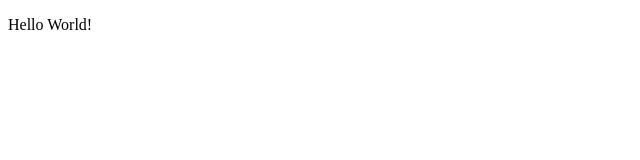
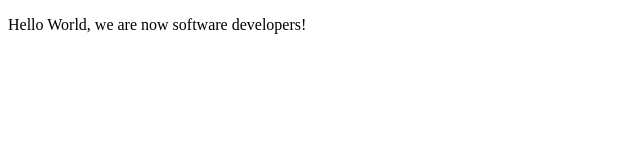
Before and after one commit to dimbyr/HTML-CSS-Microverse, a plain HTML site: page index.html in a window 1280 px wide. Shown: the whole page, without its empty margins (0-640 px from the left). Drawn offline with Linux system fonts and the light colour scheme.

Commit message:
added we are now software developers

```diff
--- a/index.html
+++ b/index.html
@@ -22,6 +22,6 @@
 
     -->
     <script  src="js/index.js"></script>
-    <p>Hello World!</p>
+    <p>Hello World, we are now software developers!</p>
   </body>
 </html>
```
